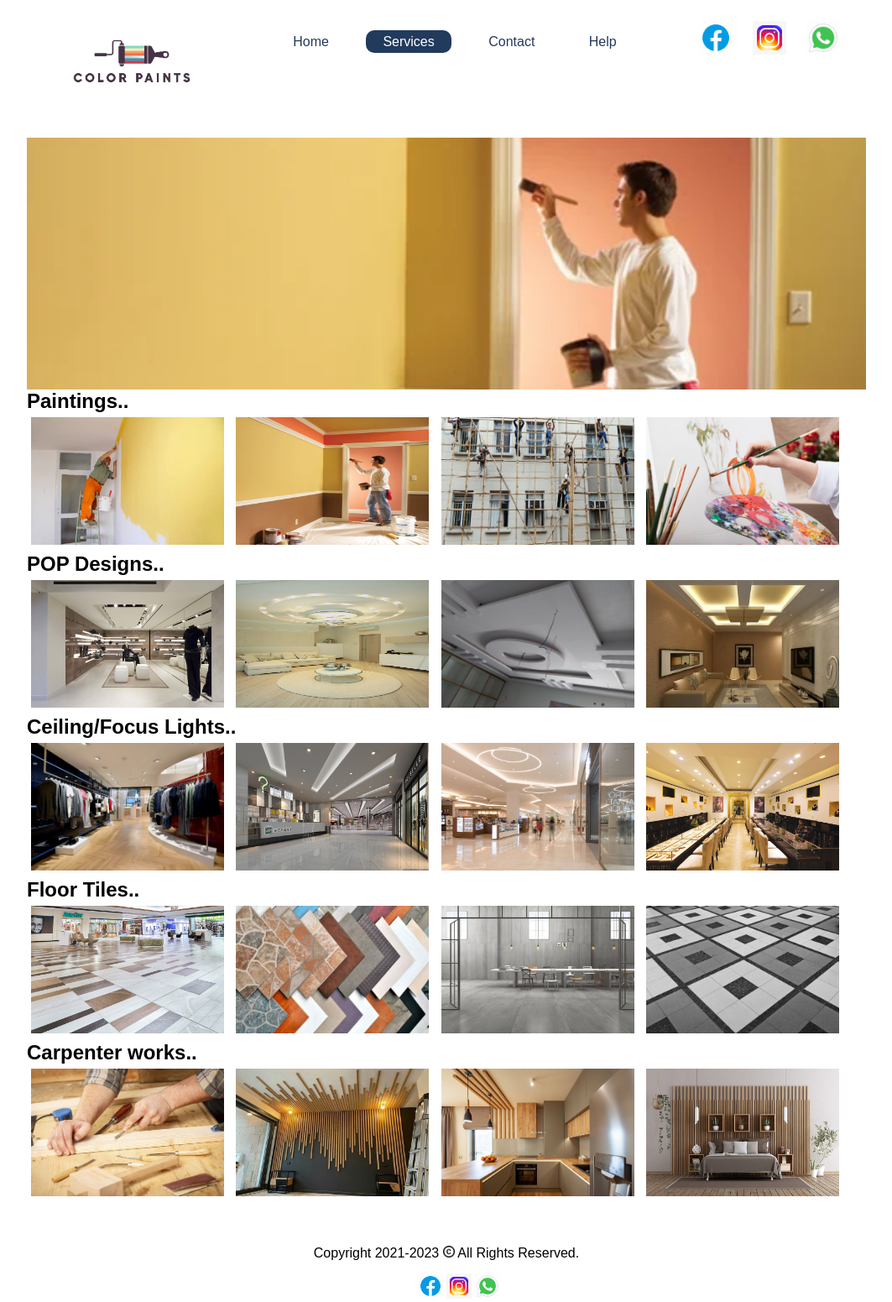
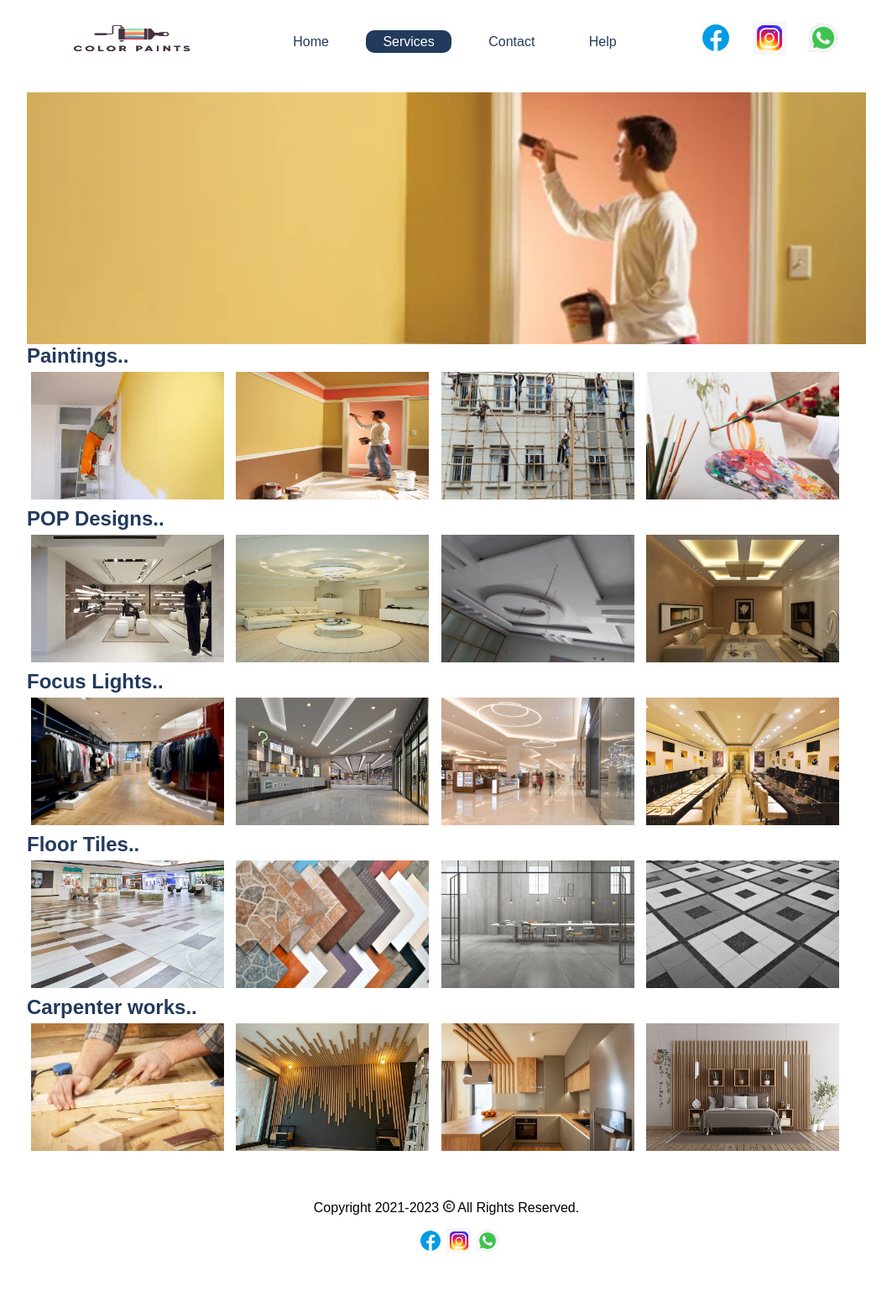
Before and after one commit to Modifier333/MyFirstProject, a plain HTML site: page Htmls/service.html in a window 1280 px wide. Shown: the whole page at 84% size, without its empty margins (108-1171 px from the left). After the commit the page ends 1497 px from the top, so only its background shows below. Drawn offline with Linux system fonts and the light colour scheme.

Commit message:
version 1.3

```diff
--- a/Csss/contactStyle.css
+++ b/Csss/contactStyle.css
@@ -1,4 +1,5 @@
 *{
+    user-select: none;
     margin: 0px;
     padding: 0px;
     box-sizing: border-box;
--- a/Csss/heplStyle.css
+++ b/Csss/heplStyle.css
@@ -1,4 +1,5 @@
 *{
+    user-select: none;
     margin: 0px;
     padding: 0px;
     box-sizing: border-box;
--- a/Csss/homeStyles.css
+++ b/Csss/homeStyles.css
@@ -1,4 +1,5 @@
 *{
+    user-select: none;
     margin: 0px;
     padding: 0px;
     box-sizing: border-box;
@@ -39,8 +40,9 @@ header{
 }
 #logo_div img{
     width: 200px;
-    min-height: 70px;
+    min-height: 100px;
     line-height: 100px;
+
 }
 
 
@@ -229,6 +231,10 @@ otherImages{
     position: relative;
 
 }
+#linktocontact{
+    text-decoration: none;
+    color: rgb(194, 8, 8);
+}
 
 #other1{
     width: 21%;
--- a/Csss/serviceStyle.css
+++ b/Csss/serviceStyle.css
@@ -1,4 +1,5 @@
 *{
+    user-select: none;
     margin: 0px;
     padding: 0px;
     box-sizing: border-box;
@@ -146,3 +147,7 @@ body{
     margin-top: 15px;
     margin-left: 30px;
 }
+#linktocontact{
+    text-decoration: none;
+    color:#223a5c ;
+}
--- a/Htmls/service.html
+++ b/Htmls/service.html
@@ -10,7 +10,7 @@
             <div id="header_div">
 
                 <div id="logo_div">
-                    <img src="../Photos/logo.png" >
+                    <img src="../Photos/logo.png" width="120px" height="100px">
                 </div>
                 <div id="nav_div">
                     <nav>
@@ -79,35 +79,35 @@
 
               </script>
             <div class="painting">
-                <h2>Paintings..</h2>
+                <h2><a href="contact.html" id="linktocontact">Paintings..</a></h2>
                 <img src="../Photos/paint1.jpeg" alt="paint2" width="230px" height="152px" id="sp1">
                 <img src="../Photos/paint2.jpeg" alt="paint3" width="230px" height="152px" id="sp1">
                 <img src="../Photos/paint3.jpg" alt="paint4" width="230px" height="152px" id="sp1">
                 <img src="../Photos/paint4.jpg" alt="paint1" width="230PX" height="152px" id="sp1" >
             </div>
             <div class="POP_Designs">
-                <h2>POP Designs..</h2>
+                <h2><a href="contact.html" id="linktocontact">POP Designs..</a></h2>
                 <img src="../Photos/pop1.jpg" alt="pop1"  width="230px" height="152px" id="sp1">
                 <img src="../Photos/pop2.jpg" alt="pop2"  width="230px" height="152px" id="sp1">
                 <img src="../Photos/pop3.jpg" alt="pop3" width="230px" height="152px" id="sp1">
                 <img src="../Photos/pop4.jpg" alt="pop4"  width="230px" height="152px" id="sp1">
             </div>
             <div class="Ceiling_lights">
-                <h2>Ceiling/Focus Lights..</h2>
+                <h2><a href="contact.html" id="linktocontact">Focus Lights..</a></h2>
                 <img src="../Photos/lights.jpg" alt="lights1" width="230px" height="152px" id="sp1">
                 <img src="../Photos/lights2.jpg" alt="lights2" width="230px" height="152px" id="sp1">
                 <img src="../Photos/lights3.jpg" alt="lights3" width="230px" height="152px" id="sp1">
                 <img src="../Photos/lights4.jpg" alt="lights4" width="230px" height="152px" id="sp1">
             </div>
             <div class="Tiles">
-                <h2>Floor Tiles..</h2>
+                <h2><a href="contact.html" id="linktocontact">Floor Tiles..</a></h2>
                 <img src="../Photos/tiles.jpg" alt="Tiles1" width="230px" height="152px" id="sp1">
                 <img src="../Photos/tiles2.jpg" alt="Tiles2" width="230px" height="152px" id="sp1">
                 <img src="../Photos/tiles3.jpg" alt="Tiles3" width="230px" height="152px" id="sp1">
                 <img src="../Photos/tiles4.jpg" alt="Tiles4" width="230px" height="152px" id="sp1">
             </div>
             <div class="Carpenter">
-                <h2>Carpenter works..</h2>
+                <h2><a href="contact.html" id="linktocontact">Carpenter works..</a></h2>
                 <img src="../Photos/carpenter.webp" alt="Carpenter1"  width="230px" height="152px" id="sp1">
                 <img src="../Photos/carpenter2.jpg" alt="Carpenter2"  width="230px" height="152px" id="sp1">
                 <img src="../Photos/carpenter3.jpg" alt="Carpenter3"  width="230px" height="152px" id="sp1">
```
Also changed, not shown: Htmls/contact.html (+1 -1 lines), Htmls/help.html (+1 -1 lines), index.html (+2 -2 lines).
